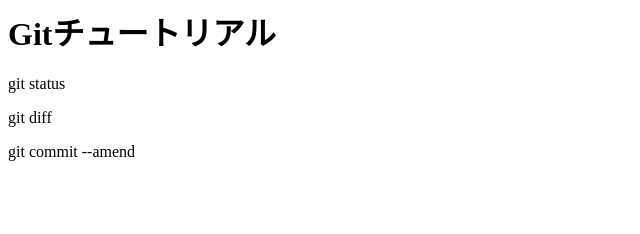
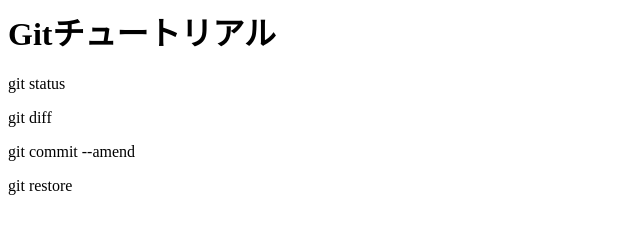
Before and after one commit to cm-ota/git_tutorial, a plain HTML site: page index.html in a window 1280 px wide. Shown: the full height of the page, 0-640 px from the left. Drawn offline with Linux system fonts and the light colour scheme.

Commit message:
git restore 追記

```diff
--- a/index.html
+++ b/index.html
@@ -2,3 +2,4 @@
 <p>git status</p>
 <p>git diff</p>
 <p>git commit --amend</p>
+<p>git restore</p>
```
